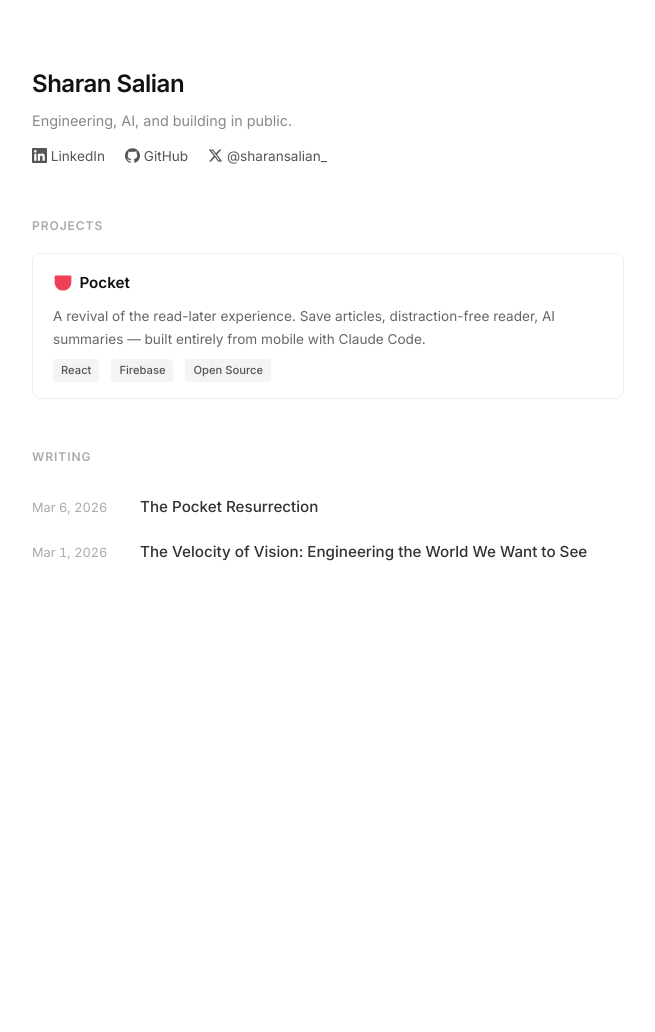
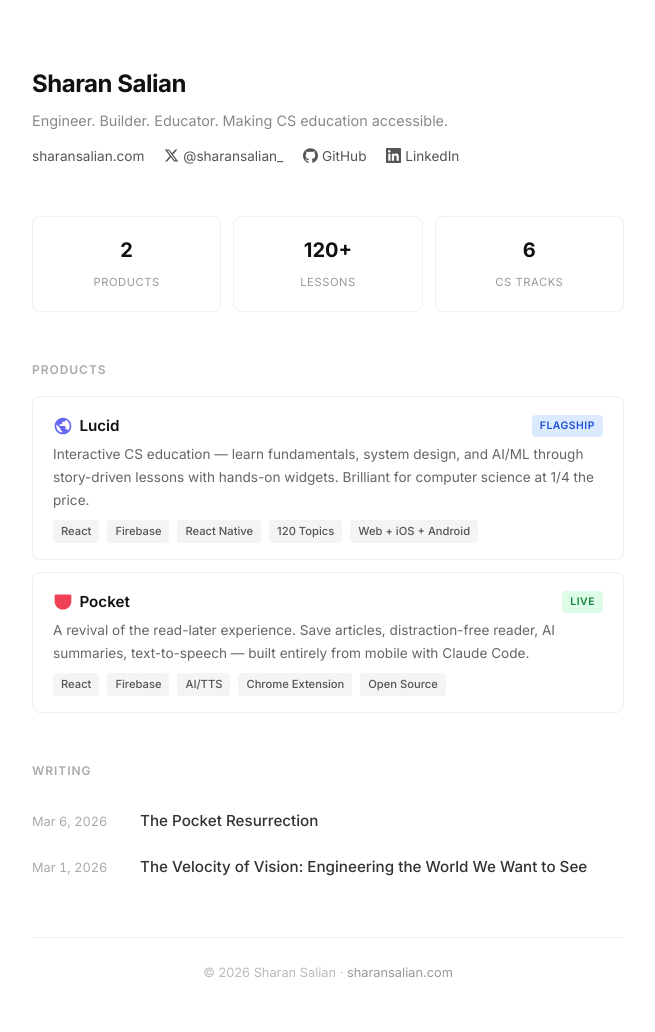
Before and after one commit to sharansalian/sharansalian.github.io, a Jekyll site: the page built from index.html, in a window 1280 px wide. Shown: the whole page, without its empty margins (312-967 px from the left). Built offline with Jekyll 4.4.1, drawn with Linux system fonts in a browser that asks for light colours; before the commit the page ends 900 px from its top, so only the background shows below that.

Commit message:
Update index.html from sharan-os-core

```diff
--- a/index.html
+++ b/index.html
@@ -6,10 +6,20 @@ layout: null
 <head>
   <meta charset="UTF-8" />
   <meta name="viewport" content="width=device-width, initial-scale=1.0" />
-  <title>Sharan Salian</title>
+  <title>Sharan Salian — Engineer, Builder, Educator</title>
+  <meta name="description" content="Building Lucid (interactive CS education) and Pocket (AI-powered read-later). Software engineer shipping products in public." />
+  <meta property="og:title" content="Sharan Salian" />
+  <meta property="og:description" content="Building Lucid (interactive CS education) and Pocket (AI-powered read-later)." />
+  <meta property="og:type" content="website" />
+  <meta property="og:url" content="https://sharansalian.com" />
+  <meta name="twitter:card" content="summary" />
+  <meta name="twitter:site" content="@sharansalian_" />
+  <meta name="twitter:title" content="Sharan Salian" />
+  <meta name="twitter:description" content="Building Lucid and Pocket. Engineer, builder, educator." />
+  <link rel="canonical" href="https://sharansalian.com" />
   <link rel="preconnect" href="https://fonts.googleapis.com" />
   <link rel="preconnect" href="https://fonts.gstatic.com" crossorigin />
-  <link href="https://fonts.googleapis.com/css2?family=Inter:wght@400;500;600&display=swap" rel="stylesheet" />
+  <link href="https://fonts.googleapis.com/css2?family=Inter:wght@400;500;600;700&display=swap" rel="stylesheet" />
   <style>
     *, *::before, *::after { box-sizing: border-box; margin: 0; padding: 0; }
     body {
@@ -22,7 +32,7 @@ layout: null
     /* Header */
     .header { margin-bottom: 3rem; }
     .header h1 {
-      font-size: 1.5rem; font-weight: 600; color: #111;
+      font-size: 1.5rem; font-weight: 700; color: #111;
       letter-spacing: -0.02em; margin-bottom: 0.25rem;
     }
     .header .tagline {
@@ -30,7 +40,7 @@ layout: null
     }
     .header nav {
       display: flex; align-items: center; gap: 1.25rem;
-      font-size: 0.85rem;
+      font-size: 0.85rem; flex-wrap: wrap;
     }
     .header nav a {
       color: #555; text-decoration: none;
@@ -42,8 +52,66 @@ layout: null
       vertical-align: -2px;
     }
 
+    /* Section */
+    .section-title {
+      font-size: 0.75rem; font-weight: 600; text-transform: uppercase;
+      letter-spacing: 0.08em; color: #aaa; margin-bottom: 1rem;
+    }
+
+    /* Projects */
+    .projects { margin-bottom: 3rem; }
+    .project {
+      border: 1px solid #eee; border-radius: 8px; padding: 1rem 1.25rem;
+      margin-bottom: 0.75rem; transition: border-color 0.15s;
+    }
+    .project:hover { border-color: #ccc; }
+    .project-header {
+      display: flex; align-items: center; justify-content: space-between;
+    }
+    .project-name {
+      font-size: 0.95rem; font-weight: 600; color: #111;
+      text-decoration: none; transition: color 0.15s;
+      display: inline-flex; align-items: center; gap: 0.4rem;
+    }
+    .project-name:hover { color: #0969da; }
+    .project-icon { width: 20px; height: 20px; flex-shrink: 0; }
+    .project-badge {
+      font-size: 0.65rem; font-weight: 600; text-transform: uppercase;
+      letter-spacing: 0.05em; padding: 0.15rem 0.5rem;
+      border-radius: 4px; white-space: nowrap;
+    }
+    .badge-flagship { background: #dbeafe; color: #1d4ed8; }
+    .badge-live { background: #dcfce7; color: #15803d; }
+    .project-desc { font-size: 0.85rem; color: #666; margin-top: 0.25rem; }
+    .project-meta {
+      display: flex; gap: 0.5rem; margin-top: 0.5rem;
+      flex-wrap: wrap;
+    }
+    .project-tag {
+      background: #f3f4f6; color: #555; padding: 0.125rem 0.5rem;
+      border-radius: 4px; font-size: 0.7rem; font-weight: 500;
+    }
+
+    /* Stats */
+    .stats {
+      display: grid; grid-template-columns: repeat(3, 1fr);
+      gap: 0.75rem; margin-bottom: 3rem;
+    }
+    .stat {
+      text-align: center; padding: 1rem 0.5rem;
+      border: 1px solid #f0f0f0; border-radius: 8px;
+    }
+    .stat-number {
+      font-size: 1.25rem; font-weight: 700; color: #111;
+      display: block;
+    }
+    .stat-label {
+      font-size: 0.7rem; color: #999; text-transform: uppercase;
+      letter-spacing: 0.05em; margin-top: 0.125rem;
+    }
+
     /* Posts */
-    .posts { list-style: none; }
+    .posts { list-style: none; margin-bottom: 3rem; }
     .posts li {
       display: flex; align-items: baseline; gap: 1.25rem;
       padding: 0.625rem 0;
@@ -60,67 +128,87 @@ layout: null
     .posts a:hover { color: #0969da; }
     .empty { color: #aaa; font-size: 0.9rem; }
 
-    /* Projects */
-    .section-title {
-      font-size: 0.75rem; font-weight: 600; text-transform: uppercase;
-      letter-spacing: 0.08em; color: #aaa; margin-bottom: 1rem;
+    /* Footer */
+    .footer {
+      border-top: 1px solid #f0f0f0; padding-top: 1.5rem;
+      font-size: 0.8rem; color: #bbb; text-align: center;
     }
-    .projects { margin-bottom: 3rem; }
-    .project {
-      border: 1px solid #eee; border-radius: 8px; padding: 1rem 1.25rem;
-      margin-bottom: 0.75rem; transition: border-color 0.15s;
-    }
-    .project:hover { border-color: #ccc; }
-    .project-name {
-      font-size: 0.95rem; font-weight: 600; color: #111;
-      text-decoration: none; transition: color 0.15s;
-      display: inline-flex; align-items: center; gap: 0.4rem;
-    }
-    .project-name:hover { color: #0969da; }
-    .project-icon { width: 20px; height: 20px; flex-shrink: 0; }
-    .project-desc { font-size: 0.85rem; color: #666; margin-top: 0.25rem; }
-    .project-meta {
-      display: flex; gap: 0.75rem; margin-top: 0.5rem;
-      font-size: 0.75rem; color: #aaa;
-    }
-    .project-tag {
-      background: #f3f4f6; color: #555; padding: 0.125rem 0.5rem;
-      border-radius: 4px; font-size: 0.7rem; font-weight: 500;
-    }
+    .footer a { color: #999; text-decoration: none; }
+    .footer a:hover { color: #555; }
   </style>
 </head>
 <body>
   <div class="container">
     <div class="header">
       <h1>Sharan Salian</h1>
-      <p class="tagline">Engineering, AI, and building in public.</p>
+      <p class="tagline">Engineer. Builder. Educator. Making CS education accessible.</p>
       <nav>
-        <a href="https://www.linkedin.com/in/sharan-salian/" target="_blank" rel="noopener" title="LinkedIn">
-          <svg viewBox="0 0 24 24"><path d="M20.447 20.452h-3.554v-5.569c0-1.328-.027-3.037-1.852-3.037-1.853 0-2.136 1.445-2.136 2.939v5.667H9.351V9h3.414v1.561h.046c.477-.9 1.637-1.85 3.37-1.85 3.601 0 4.267 2.37 4.267 5.455v6.286zM5.337 7.433c-1.144 0-2.063-.926-2.063-2.065 0-1.138.92-2.063 2.063-2.063 1.14 0 2.064.925 2.064 2.063 0 1.139-.925 2.065-2.064 2.065zm1.782 13.019H3.555V9h3.564v11.452zM22.225 0H1.771C.792 0 0 .774 0 1.729v20.542C0 23.227.792 24 1.771 24h20.451C23.2 24 24 23.227 24 22.271V1.729C24 .774 23.2 0 22.222 0h.003z"/></svg>
-          LinkedIn
+        <a href="https://sharansalian.com" title="Website">sharansalian.com</a>
+        <a href="https://x.com/sharansalian_" target="_blank" rel="noopener" title="X (Twitter)">
+          <svg viewBox="0 0 24 24"><path d="M18.244 2.25h3.308l-7.227 8.26 8.502 11.24H16.17l-5.214-6.817L4.99 21.75H1.68l7.73-8.835L1.254 2.25H8.08l4.713 6.231zm-1.161 17.52h1.833L7.084 4.126H5.117z"/></svg>
+          @sharansalian_
         </a>
         <a href="https://github.com/sharansalian" target="_blank" rel="noopener" title="GitHub">
           <svg viewBox="0 0 24 24"><path d="M12 .297c-6.63 0-12 5.373-12 12 0 5.303 3.438 9.8 8.205 11.385.6.113.82-.258.82-.577 0-.285-.01-1.04-.015-2.04-3.338.724-4.042-1.61-4.042-1.61C4.422 18.07 3.633 17.7 3.633 17.7c-1.087-.744.084-.729.084-.729 1.205.084 1.838 1.236 1.838 1.236 1.07 1.835 2.809 1.305 3.495.998.108-.776.417-1.305.76-1.605-2.665-.3-5.466-1.332-5.466-5.93 0-1.31.465-2.38 1.235-3.22-.135-.303-.54-1.523.105-3.176 0 0 1.005-.322 3.3 1.23.96-.267 1.98-.399 3-.405 1.02.006 2.04.138 3 .405 2.28-1.552 3.285-1.23 3.285-1.23.645 1.653.24 2.873.12 3.176.765.84 1.23 1.91 1.23 3.22 0 4.61-2.805 5.625-5.475 5.92.42.36.81 1.096.81 2.22 0 1.606-.015 2.896-.015 3.286 0 .315.21.69.825.57C20.565 22.092 24 17.592 24 12.297c0-6.627-5.373-12-12-12"/></svg>
           GitHub
         </a>
-        <a href="https://x.com/sharansalian_" target="_blank" rel="noopener" title="X (Twitter)">
-          <svg viewBox="0 0 24 24"><path d="M18.244 2.25h3.308l-7.227 8.26 8.502 11.24H16.17l-5.214-6.817L4.99 21.75H1.68l7.73-8.835L1.254 2.25H8.08l4.713 6.231zm-1.161 17.52h1.833L7.084 4.126H5.117z"/></svg>
-          @sharansalian_
+        <a href="https://www.linkedin.com/in/sharan-salian/" target="_blank" rel="noopener" title="LinkedIn">
+          <svg viewBox="0 0 24 24"><path d="M20.447 20.452h-3.554v-5.569c0-1.328-.027-3.037-1.852-3.037-1.853 0-2.136 1.445-2.136 2.939v5.667H9.351V9h3.414v1.561h.046c.477-.9 1.637-1.85 3.37-1.85 3.601 0 4.267 2.37 4.267 5.455v6.286zM5.337 7.433c-1.144 0-2.063-.926-2.063-2.065 0-1.138.92-2.063 2.063-2.063 1.14 0 2.064.925 2.064 2.063 0 1.139-.925 2.065-2.064 2.065zm1.782 13.019H3.555V9h3.564v11.452zM22.225 0H1.771C.792 0 0 .774 0 1.729v20.542C0 23.227.792 24 1.771 24h20.451C23.2 24 24 23.227 24 22.271V1.729C24 .774 23.2 0 22.222 0h.003z"/></svg>
+          LinkedIn
         </a>
       </nav>
     </div>
 
+    <div class="stats">
+      <div class="stat">
+        <span class="stat-number">2</span>
+        <span class="stat-label">Products</span>
+      </div>
+      <div class="stat">
+        <span class="stat-number">120+</span>
+        <span class="stat-label">Lessons</span>
+      </div>
+      <div class="stat">
+        <span class="stat-number">6</span>
+        <span class="stat-label">CS Tracks</span>
+      </div>
+    </div>
+
     <div class="projects">
-      <div class="section-title">Projects</div>
+      <div class="section-title">Products</div>
+
       <div class="project">
-        <a class="project-name" href="https://github.com/sharansalian/pocket" target="_blank" rel="noopener">
-          <svg class="project-icon" viewBox="0 0 24 24" fill="#ef4056"><path d="M3 3a1 1 0 0 0-1 1v7c0 5.523 4.477 10 10 10s10-4.477 10-10V4a1 1 0 0 0-1-1H3zm4.707 6.293a1 1 0 0 0-1.414 1.414l5 5a1 1 0 0 0 1.414 0l5-5a1 1 0 0 0-1.414-1.414L12 13.586 7.707 9.293z"/></svg>
-          Pocket
-        </a>
-        <p class="project-desc">A revival of the read-later experience. Save articles, distraction-free reader, AI summaries — built entirely from mobile with Claude Code.</p>
+        <div class="project-header">
+          <a class="project-name" href="https://sharan-os-core.web.app" target="_blank" rel="noopener">
+            <svg class="project-icon" viewBox="0 0 24 24" fill="#6366f1"><path d="M12 2C6.48 2 2 6.48 2 12s4.48 10 10 10 10-4.48 10-10S17.52 2 12 2zm-1 17.93c-3.95-.49-7-3.85-7-7.93 0-.62.08-1.21.21-1.79L9 15v1c0 1.1.9 2 2 2v1.93zm6.9-2.54c-.26-.81-1-1.39-1.9-1.39h-1v-3c0-.55-.45-1-1-1H8v-2h2c.55 0 1-.45 1-1V7h2c1.1 0 2-.9 2-2v-.41c2.93 1.19 5 4.06 5 7.41 0 2.08-.8 3.97-2.1 5.39z"/></svg>
+            Lucid
+          </a>
+          <span class="project-badge badge-flagship">Flagship</span>
+        </div>
+        <p class="project-desc">Interactive CS education — learn fundamentals, system design, and AI/ML through story-driven lessons with hands-on widgets. Brilliant for computer science at 1/4 the price.</p>
         <div class="project-meta">
           <span class="project-tag">React</span>
           <span class="project-tag">Firebase</span>
+          <span class="project-tag">React Native</span>
+          <span class="project-tag">120 Topics</span>
+          <span class="project-tag">Web + iOS + Android</span>
+        </div>
+      </div>
+
+      <div class="project">
+        <div class="project-header">
+          <a class="project-name" href="https://github.com/sharansalian/pocket" target="_blank" rel="noopener">
+            <svg class="project-icon" viewBox="0 0 24 24" fill="#ef4056"><path d="M3 3a1 1 0 0 0-1 1v7c0 5.523 4.477 10 10 10s10-4.477 10-10V4a1 1 0 0 0-1-1H3zm4.707 6.293a1 1 0 0 0-1.414 1.414l5 5a1 1 0 0 0 1.414 0l5-5a1 1 0 0 0-1.414-1.414L12 13.586 7.707 9.293z"/></svg>
+            Pocket
+          </a>
+          <span class="project-badge badge-live">Live</span>
+        </div>
+        <p class="project-desc">A revival of the read-later experience. Save articles, distraction-free reader, AI summaries, text-to-speech — built entirely from mobile with Claude Code.</p>
+        <div class="project-meta">
+          <span class="project-tag">React</span>
+          <span class="project-tag">Firebase</span>
+          <span class="project-tag">AI/TTS</span>
+          <span class="project-tag">Chrome Extension</span>
           <span class="project-tag">Open Source</span>
         </div>
       </div>
@@ -139,6 +227,10 @@ layout: null
     {% else %}
     <p class="empty">No posts yet.</p>
     {% endif %}
+
+    <div class="footer">
+      <p>&copy; 2026 Sharan Salian &middot; <a href="https://sharansalian.com">sharansalian.com</a></p>
+    </div>
   </div>
 </body>
 </html>
```
